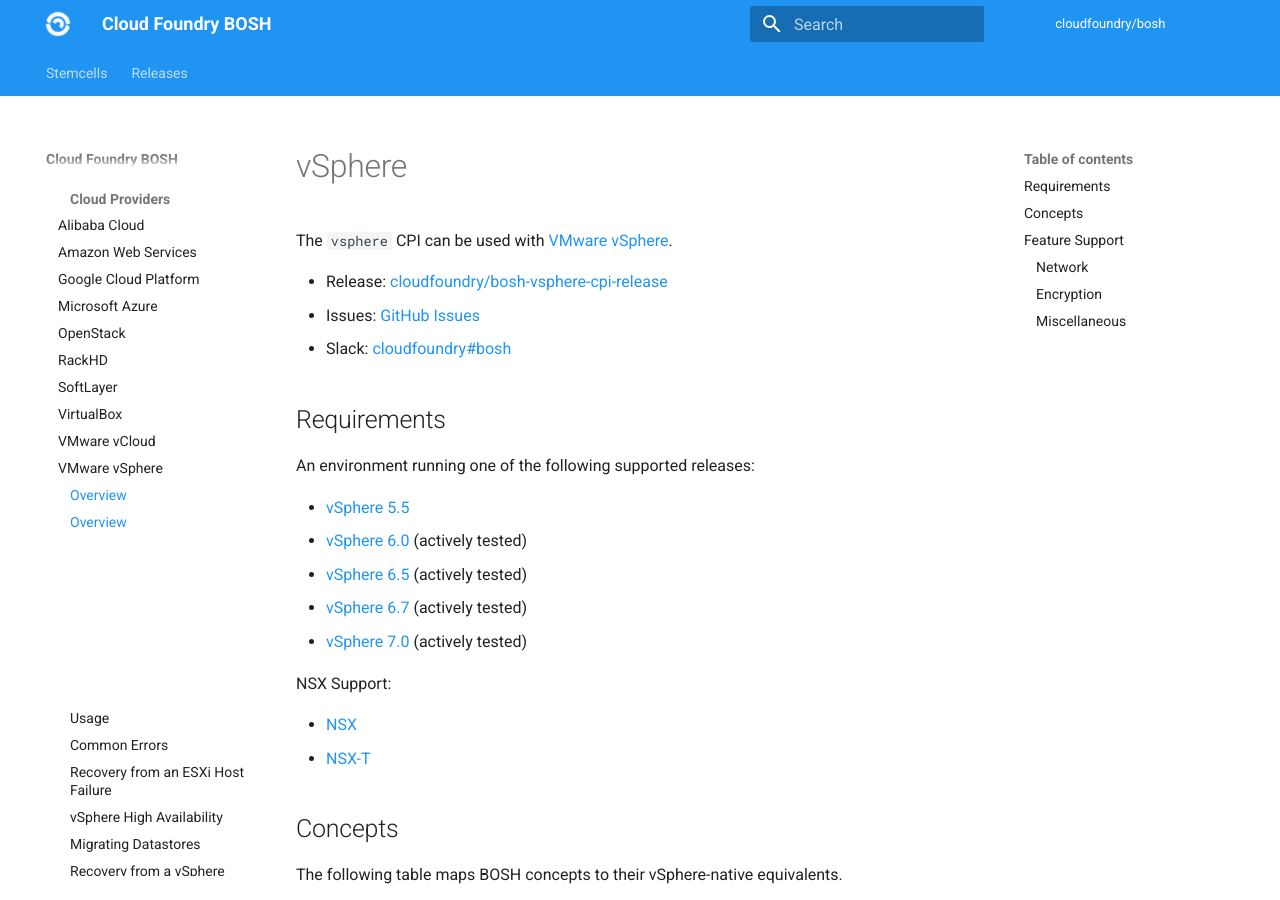
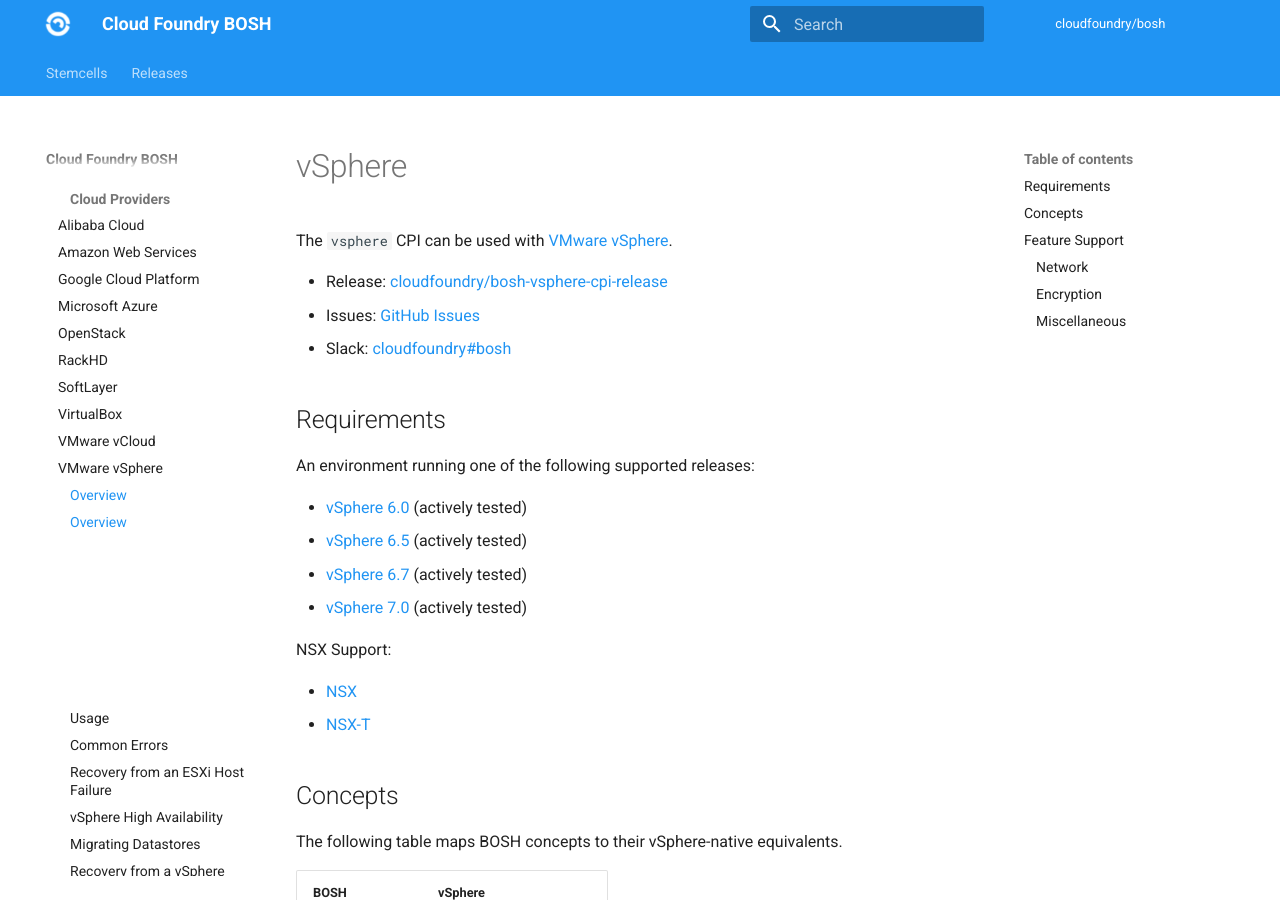
Before and after one commit to cloudfoundry/docs-bosh, an MkDocs documentation site: the page built from content/vsphere.md, in a window 1280 px wide and 900 px high. Built offline with MkDocs 1.6.1 and Material for MkDocs 9.7.7, drawn with Linux system fonts in a browser that asks for light colours; old or Windows-style settings are respelled for this version of MkDocs.

Commit message:
support for vsphere 5.5 is deprecated

```diff
--- a/content/vsphere.md
+++ b/content/vsphere.md
@@ -14,7 +14,6 @@ The `vsphere` CPI can be used with [VMware vSphere](https://www.vmware.com/produ
 
 An environment running one of the following supported releases:
 
-  * [vSphere 5.5](https://docs.vmware.com/en/VMware-vSphere/5.5/rn/vsphere-esx-vcenter-server-55-release-notes.html)
   * [vSphere 6.0](https://docs.vmware.com/en/VMware-vSphere/6.0/rn/vsphere-esxi-vcenter-server-60-release-notes.html) (actively tested)
   * [vSphere 6.5](https://docs.vmware.com/en/VMware-vSphere/6.5/rn/vsphere-esxi-vcenter-server-65-release-notes.html) (actively tested)
   * [vSphere 6.7](https://docs.vmware.com/en/VMware-vSphere/6.7/rn/vsphere-esxi-vcenter-server-67-release-notes.html) (actively tested)
```
